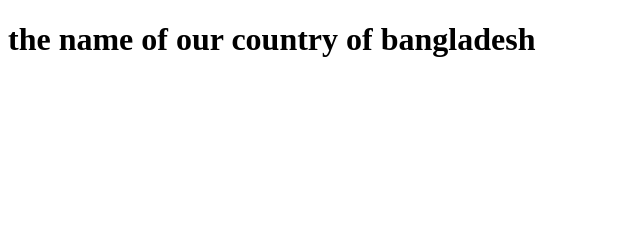
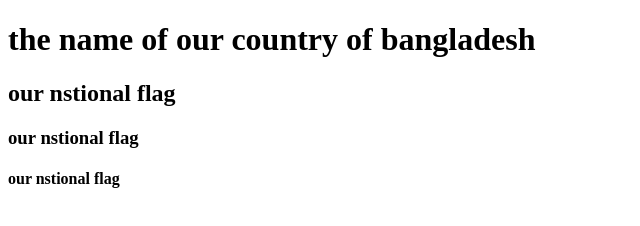
Before and after one commit to MdMaidulIslam1/my-third-repo, a plain HTML site: page index.html in a window 1280 px wide. Shown: the whole page, without its empty margins (0-640 px from the left). Drawn offline with Linux system fonts and the light colour scheme.

Commit message:
style added

```diff
--- a/index.html
+++ b/index.html
@@ -4,9 +4,12 @@
     <meta charset="UTF-8">
     <meta http-equiv="X-UA-Compatible" content="IE=edge">
     <meta name="viewport" content="width=device-width, initial-scale=1.0">
-    <title>this my repo</title>
+    <title>this my repo github my first</title>
 </head>
 <body>
     <h1>the name of our country of bangladesh</h1>
+    <h2>our nstional flag</h2>
+    <h3>our nstional flag</h3>
+    <h4>our nstional flag</h4>
 </body>
 </html>
```
